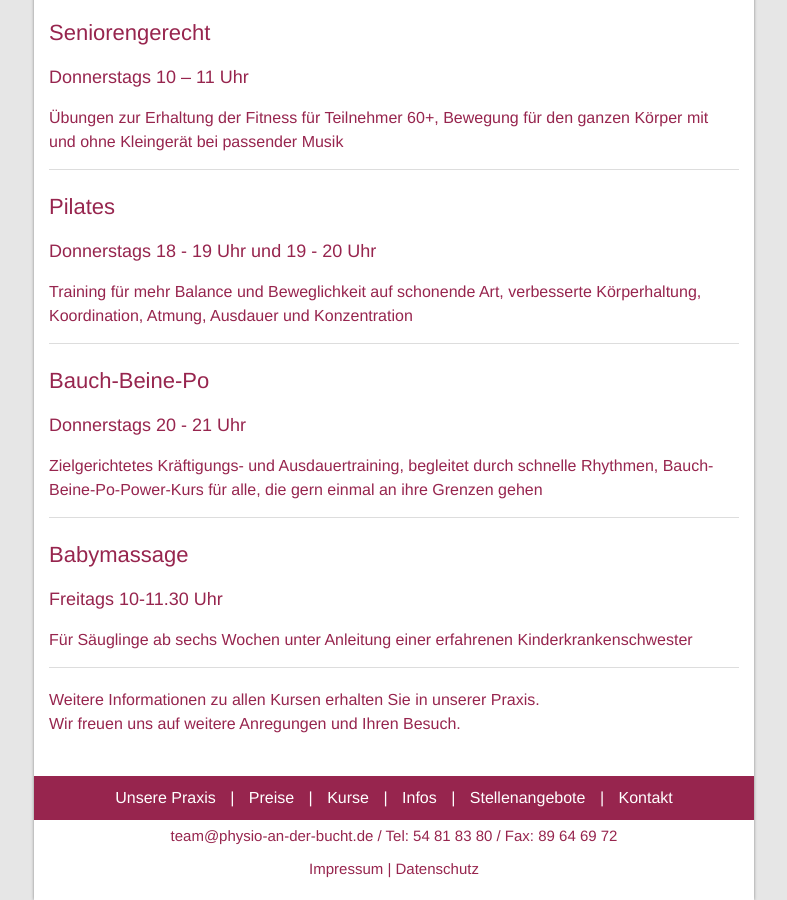
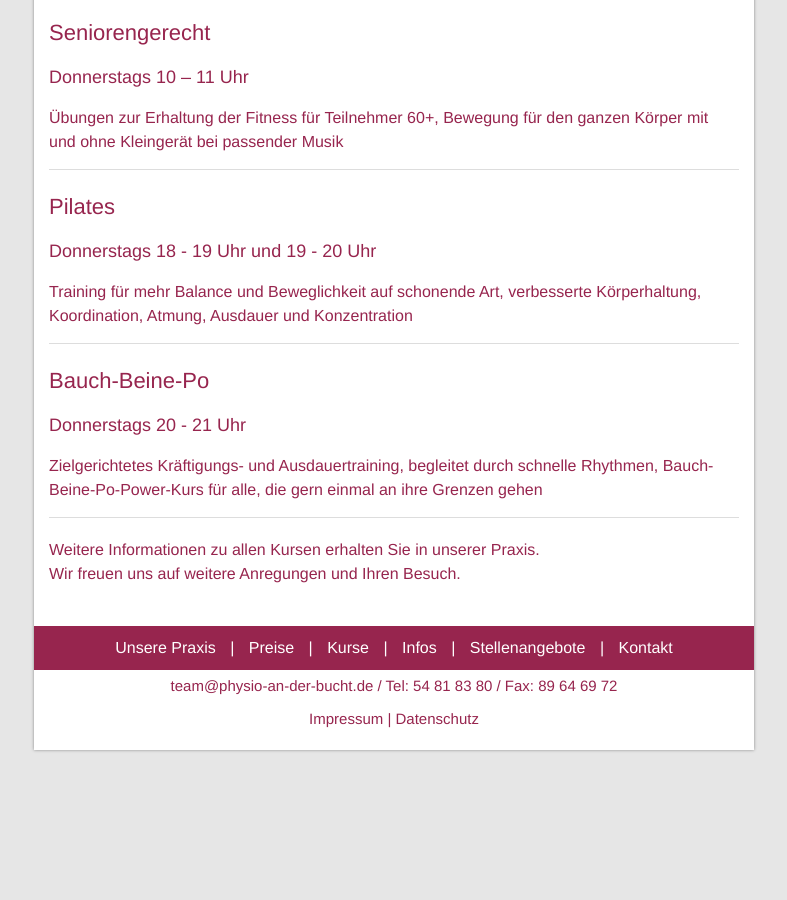
Before and after one commit to davidbasalla/physio_website_2, a Jekyll site: the page built from kurse.md, in a window 1280 px wide and 900 px high, scrolled down 1204 px. Shown: the whole window, without its empty margins (246-1033 px from the left). Built offline with Jekyll 4.4.1, drawn with Linux system fonts in a browser that asks for light colours; after the commit the page ends 1954 px from its top, so only the background shows below that.

```diff
--- a/Gemfile
+++ b/Gemfile
@@ -3,4 +3,4 @@ source 'https://rubygems.org'
 gem 'jekyll'
 gem 'net-sftp'
 
-ruby "2.3.4"
+ruby "2.6.5"
--- a/_data/courses.json
+++ b/_data/courses.json
@@ -39,11 +39,6 @@
       "title": "Bauch-Beine-Po",
       "time_and_date": "Donnerstags 20 - 21 Uhr",
       "description": "Zielgerichtetes Kräftigungs- und Ausdauertraining, begleitet durch schnelle Rhythmen, Bauch-Beine-Po-Power-Kurs für alle, die gern einmal an ihre Grenzen gehen"
-    },
-    {
-      "title": "Babymassage",
-      "time_and_date": "Freitags 10-11.30 Uhr",
-      "description": "Für Säuglinge ab sechs Wochen unter Anleitung einer erfahrenen Kinderkrankenschwester"
     }
   ]
 }
```
Also changed, not shown: _layouts/praxis.html (+0 -8 lines), Gemfile.lock, 1 other file.
